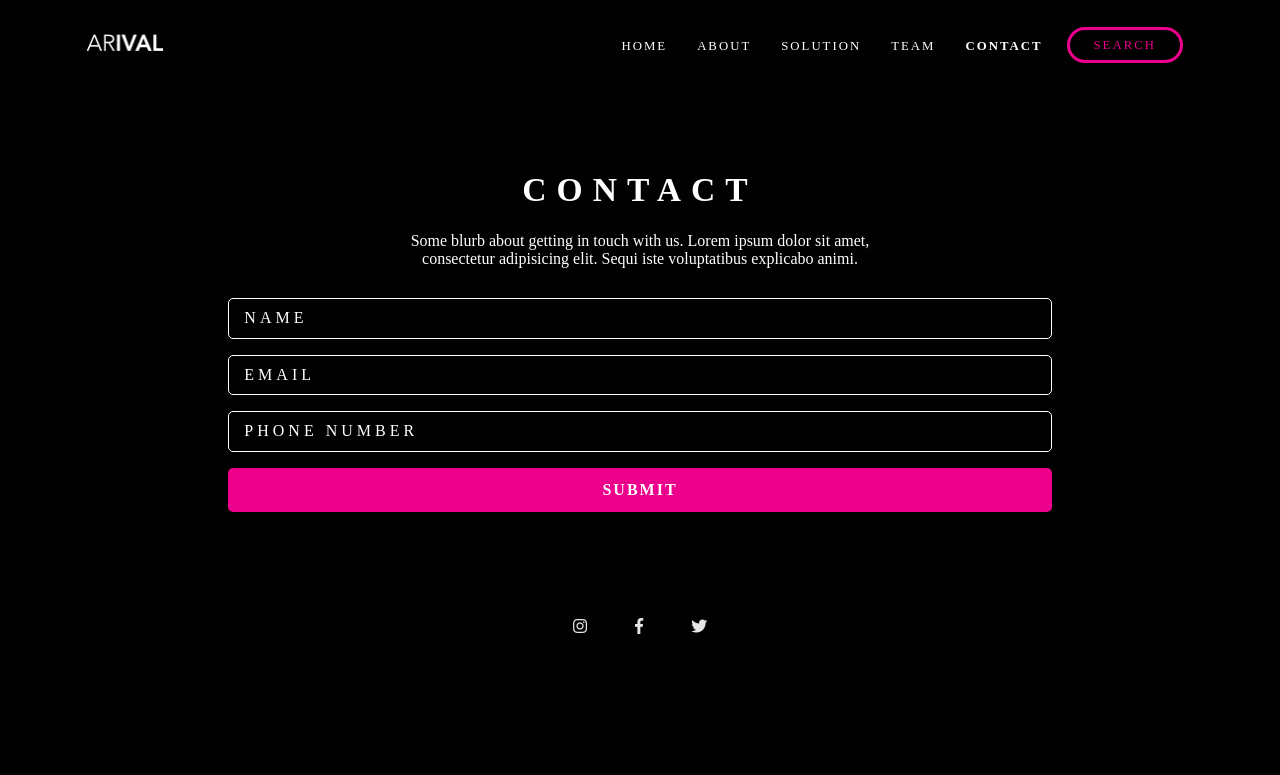
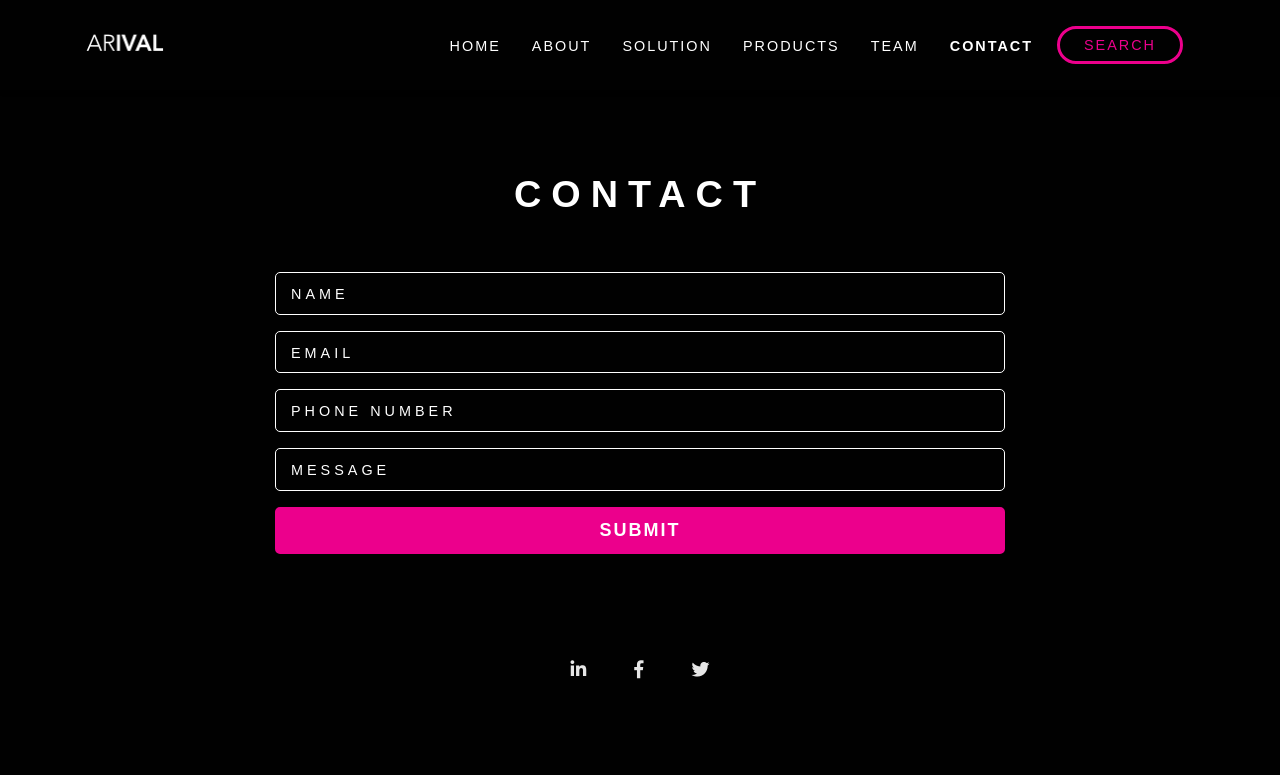
Before and after one commit to TagTheAgency/arival-temp-site, a PHP site: page /contact.php in a window 1280 px wide. Shown: the top 775 px of the page. Run offline with PHP 8.4, Linux system fonts and the light colour scheme; some libraries are stand-ins or nearby versions; some web fonts are replaced.

Commit message:
added form and new pages

```diff
--- a/contact.php
+++ b/contact.php
@@ -6,18 +6,18 @@
 <div class="container-fluid pt-4">
 	<div class="row text-center justify-content-center align-items-center">
 		<div class="col-10 col-sm-5 text-white pt-4">
-			<h1 class="ls-10"><strong>CONTACT</strong></h1>
-			<p>Some blurb about getting in touch with us. Lorem ipsum dolor sit amet, consectetur adipisicing elit. Sequi iste voluptatibus explicabo animi.</p>
+			<h1 id="form-header" class="ls-10"><strong>CONTACT</strong></h1>
 		</div>
 	</div>
 </div>
-<div class="container-fluid black text-white">
+<div class="container black text-white" id="form-container">
 	<div class="row justify-content-center align-items-center">
 		<div class="col-10 col-sm-8">
-			<form action="" class="contact-form">
-				<input id="form-name" class="w-100 input-light mb-3 ls-4" type="text" placeholder="NAME">
-				<input class="w-100 input-light mb-3 ls-4" type="text" placeholder="EMAIL">
-				<input class="w-100 input-light mb-3 ls-4" type="text" placeholder="PHONE NUMBER">
+			<form id="contactform" action="POST" class="contact-form" action="mailer.php">
+				<input id="form-name" class="w-100 input-light mb-3" name="name" type="text" placeholder="NAME" required>
+				<input class="w-100 input-light mb-3" type="email" name="email" placeholder="EMAIL" required>
+				<input class="w-100 input-light mb-3" type="number" name="number" placeholder="PHONE NUMBER" required>
+				<input class="w-100 input-light mb-3" type="text" name="message" placeholder="MESSAGE" required>
 				<input class="btn btn-secondary-filled w-100 m-0" type="submit" value="SUBMIT">
 			</form>
 		</div>
--- a/css/style.scss
+++ b/css/style.scss
@@ -13,10 +13,10 @@ $white: #fff;
 }
 
 body {
-  font-family: "proxima-nova";
+  font-family: "proxima-nova",sans-serif;
   background-color: $black;
   font-weight: 400;
-  font-size: 16px;
+  font-size: 18px;
   font-style: normal;
   -webkit-font-smoothing: antialiased;
   -moz-osx-font-smoothing: grayscale;
@@ -187,6 +187,11 @@ nav{
 	img{
 		width: 100%;
 	}
+}
+
+.rounded{
+    border-radius: 10px;
+    overflow: hidden;
 }
 
 .logo{
@@ -481,6 +486,36 @@ input{
         &::placeholder{
             opacity: 0.5;
         }
+    }
+
+    &::placeholder{
+        letter-spacing: 4px;
+        font-size: 0.8em;
+    }
+}
+
+.top-index{
+    z-index: 2500;
+}
+
+.overlay-black{
+    background-color: rgba(#000000, 0.88);
+}
+
+.video-wrapper{
+
+    position: relative;
+	padding-bottom: 56.25%; /* 16:9 */
+	padding-top: 25px;
+	height: 0;
+    width: 100%;
+
+    iframe{
+        position: absolute;
+    	top: 0;
+    	left: 0;
+    	width: 100%;
+    	height: 100%;
     }
 }
 
--- a/footer.php
+++ b/footer.php
@@ -9,9 +9,9 @@
 				</div>
 				<div id="social-links" class="col-12 col-sm-auto pl-0 mt-2 mt-sm-0">
 					<ul class="d-flex justify-content-center">
-						<li class="mr-5"><a href="#"><i class="fab fa-instagram hover-secondary"></i></a></li>
-						<li class="mr-5"><a href="#"><i class="fab fa-facebook-f hover-secondary"></i></a></li>
-						<li ><a href="#"><i class="fab fa-twitter hover-secondary"></i></a></li>
+						<li class="mr-5"><a href="https://www.linkedin.com/company/arivalglobal/"><i class="fab fa-linkedin-in hover-secondary"></i></a></li>
+						<li class="mr-5"><a href="https://www.facebook.com/ArivalGlobal"><i class="fab fa-facebook-f hover-secondary"></i></a></li>
+						<li ><a href="https://twitter.com/ArivalGlobal"><i class="fab fa-twitter hover-secondary"></i></a></li>
 					</ul>
 				</div>
 			</div>
@@ -19,7 +19,7 @@
 	</div>
 </footer>
 <script src="js/jquery-3.3.1.min.js"></script>
-<script src="js/script.js"></script>
+<script src="js/script.min.js"></script>
 <script src="js/app.js"></script>
 </body>
 </html>
--- a/header.php
+++ b/header.php
@@ -3,9 +3,9 @@
 	<head>
 		<meta charset="utf-8">
 		<meta name="viewport" content="width=device-width, initial-scale=1.0">
-		<meta name="description" content="Dash App">
+		<meta name="description" content="Arival">
 		<!-- <link rel="shortcut icon" type="image/png" href="/favicon.png"/> -->
-		<title>Arival&trade;</title>
+		<title>Arival</title>
 		<link rel="stylesheet" href="https://use.typekit.net/heh7zye.css">
 		<link href="https://use.fontawesome.com/releases/v5.0.8/css/all.css" rel="stylesheet">
 		<link href="https://fonts.googleapis.com/icon?family=Material+Icons"
@@ -17,7 +17,35 @@
 		<link rel="stylesheet" href="css/style.min.css">
 	</head>
 	<body>
-		<div class="fixed search-overlay container-fluid gradient vw-100 vh-100 text-white popup" data-popup="search-overlay">
+		<div class="fixed search-overlay container-fluid overlay-black vw-100 vh-100 text-white popup" data-popup="dome-video">
+			<div class="container">
+				<div class="row">
+					<div class="col-12 text-right pt-5">
+						<i class="material-icons hover popup-close font-lg" data-popup-close="dome-video">close</i>
+					</div>
+				</div>
+				<div class="row justify-content-center">
+					<div class="col-10 col-sm-8 text-right pt-5 video-wrapper">
+						<iframe width="560" height="315" src="https://www.youtube.com/embed/mTm8MjmK0q0?rel=0&amp;showinfo=0" frameborder="0" allow="autoplay; encrypted-media" allowfullscreen></iframe>
+					</div>
+				</div>
+			</div>
+		</div>
+		<div class="fixed search-overlay container-fluid overlay-black vw-100 vh-100 text-white popup" data-popup="metric-video">
+			<div class="container">
+				<div class="row">
+					<div class="col-12 text-right pt-5">
+						<i class="material-icons hover popup-close font-lg" data-popup-close="metric-video">close</i>
+					</div>
+				</div>
+				<div class="row justify-content-center">
+					<div class="col-10 col-sm-8 text-right pt-5 video-wrapper">
+						<iframe src="https://player.vimeo.com/video/229355496" width="640" height="360" frameborder="0" webkitallowfullscreen mozallowfullscreen allowfullscreen></iframe>
+					</div>
+				</div>
+			</div>
+		</div>
+		<div class="fixed search-overlay container-fluid black vw-100 vh-100 text-white popup" data-popup="search-overlay">
 			<div class="container">
 				<div class="row">
 					<div class="col-12 text-right pt-5">
@@ -37,17 +65,19 @@
 				</div>
 			</div>
 		</div>
-		<div id="mobile-menu" class="fixed vh-100 w-100 black text-white container-fluid d-md-none">
+		<div id="mobile-menu" class="fixed vh-100 w-100 black text-white container-fluid d-lg-none">
 			<div class="row text-right p-2 pt-4 p-sm-4">
 				<div class="col-12">
 					<i id="mobile-menu-close" class="material-icons hover gradient-text">close</i>
 				</div>
 				<div class="col-12 mt-4">
-					<ul>
-						<li class="mb-4 nav-item-uppercase ls-4"><a href="./"><h3>HOME</h2></a></li>
-						<li class="mb-4 nav-item-uppercase ls-4"><a href="about.php"><h3>ABOUT</h2></a></li>
-						<li class="mb-4 nav-item-uppercase ls-4"><a href="team.php"><h3>TEAM</h2></a></li>
-						<li class="nav-item-uppercase ls-4"><h3><a href="contact.php">CONTACT</a></h2></li>
+					<ul class="ls-4">
+						<li class="mb-4 nav-item-uppercase <?php if ($currentPage == "home"){?>active-page<?php } ?>"><a class="hover-secondary" href="./">HOME</a></li>
+						<li class="mb-4 nav-item-uppercase <?php if ($currentPage == "about"){?>active-page<?php } ?>"><a class="hover-secondary" href="about.php">ABOUT</a></li>
+						<li class="mb-4 nav-item-uppercase <?php if ($currentPage == "solution"){?>active-page<?php } ?>"><a class="hover-secondary" href="solution.php">SOLUTION</a></li>
+						<li class="mb-4 nav-item-uppercase <?php if ($currentPage == "products"){?>active-page<?php } ?>"><a class="hover-secondary" href="products.php">PRODUCTS</a></li>
+						<li class="mb-4 nav-item-uppercase <?php if ($currentPage == "team"){?>active-page<?php } ?>"><a class="hover-secondary" href="team.php">TEAM</a></li>
+						<li class="form-scroll nav-item-uppercase <?php if ($currentPage == "contact"){?>active-page<?php } ?>"><a class="hover-secondary" href="contact.php">CONTACT</a></li>
 					</ul>
 				</div>
 			</div>
@@ -60,17 +90,18 @@
 							<a href="./"><img src="img/logo.png" alt=""></a>
 						</div>
 					</div>
-					<div class="col-auto d-none d-md-flex align-items-center">
+					<div class="col-auto d-none d-lg-flex align-items-center">
 						<ul class="ls-2">
 							<li class="mr-sm-1 mr-md-4 nav-item-uppercase <?php if ($currentPage == "home"){?>active-page<?php } ?>"><a class="hover-secondary" href="./">HOME</a></li>
 							<li class="mr-sm-1 mr-md-4 nav-item-uppercase <?php if ($currentPage == "about"){?>active-page<?php } ?>"><a class="hover-secondary" href="about.php">ABOUT</a></li>
 							<li class="mr-sm-1 mr-md-4 nav-item-uppercase <?php if ($currentPage == "solution"){?>active-page<?php } ?>"><a class="hover-secondary" href="solution.php">SOLUTION</a></li>
+							<li class="mr-sm-1 mr-md-4 nav-item-uppercase <?php if ($currentPage == "products"){?>active-page<?php } ?>"><a class="hover-secondary" href="products.php">PRODUCTS</a></li>
 							<li class="mr-sm-1 mr-md-4 nav-item-uppercase <?php if ($currentPage == "team"){?>active-page<?php } ?>"><a class="hover-secondary" href="team.php">TEAM</a></li>
 							<li class="form-scroll nav-item-uppercase <?php if ($currentPage == "contact"){?>active-page<?php } ?>"><a class="hover-secondary" href="contact.php">CONTACT</a></li>
 						</ul>
 						<div class="btn btn-secondary btn-round ml-4 search-overlay-btn py-2 px-4 btn-sm" data-popup-open="search-overlay">SEARCH</div>
 					</div>
-					<div class="col-auto d-block d-md-none">
+					<div class="col-auto d-block d-lg-none">
 						<i id="mobile-menu-btn" class="material-icons hover">menu</i>
 					</div>
 				</div>
--- /dev/null
+++ b/js/app.min.js
@@ -0,0 +1 @@
+$(function(){var a=$("#contactform");$(a).submit(function(b){b.preventDefault();var c=$(a).serialize();$.ajax({type:"POST",url:$(a).attr("action"),data:c})})});
--- a/js/script.js
+++ b/js/script.js
@@ -24,9 +24,10 @@ jQuery(document).ready(function($){
 
 	$('.contact-form').submit(function(){
 		$(this).fadeOut();
+		$('#form-container').fadeOut();
 		$('#form-header').fadeOut(function(){
 			setTimeout(function(){
-				$('#form-header').html('Your message has been sent. Thanks <i class="fas fa-hand-peace"></i>');
+				$('#form-header').addClass('col-12 col-sm-12 col-lg-12 ls-8').html('MESSAGE SENT. THANK YOU.');
 				$('#form-header').fadeIn();
 			},100);
 		});
@@ -83,6 +84,15 @@ jQuery(document).ready(function($){
 		}
 	});
 
+	$(function(){
+	  $('#video').css({ width: $(window).innerWidth() + 'px', height: $(window).innerHeight() + 'px' });
+
+	  // If you want to keep full screen on window resize
+	  $(window).resize(function(){
+	    $('#video').css({ width: $(window).innerWidth() + 'px', height: $(window).innerHeight() + 'px' });
+	  });
+	});
+
 	if( $('body').height() < 900 ) {
     	$('#back-to-top').hide();
 		$('#social-links').addClass('justify-content-center p-0 col-10 col-sm-10');
@@ -101,6 +111,13 @@ jQuery(document).ready(function($){
 		var targeted_popup_class = $(this).attr('data-popup-close');
 		$('[data-popup="' + targeted_popup_class + '"]').fadeOut(350);
 		$("body").css('overflow','auto');
+
+		// Stop Youtube videos
+		var video = $(this).find('iframe').attr("src");
+		$(this).find('iframe').attr("src","");
+		$(this).find('iframe').attr("src",video);
+
+		$.scrollify.enable();
 	});
 
 });
--- a/solution.php
+++ b/solution.php
@@ -2,7 +2,7 @@
 	$currentPage = 'solution';
 	require('header.php');
 ?>
-<div class="container-fluid pt-5 text-white">
+<div class="container pt-5 text-white">
 	<div class="row text-left justify-content-center align-items-center pt-5">
 		<div class="col-12 d-flex flex-wrap pt-5">
 			<div class="col-12 col-md-5 offset-md-1">
```
Also changed, not shown: fanmasks.php (deleted, +0 -21 lines), index.php (+14 -13 lines), js/script.min.js (+1 -1 lines), mailer.php (+6 -8 lines), products.php (added, +38 -0 lines), team.php (+60 -55 lines), css/style.min.css, img/dome.jpg (added), 1 other file.
